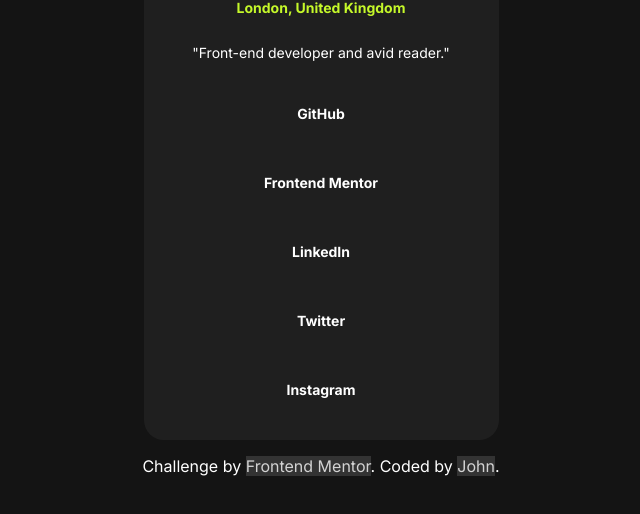
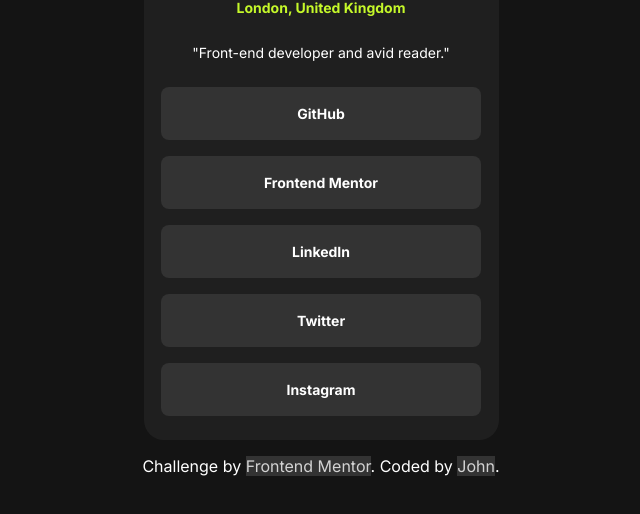
Before and after one commit to RoomForEpsilon/social-links-profile, a plain HTML site: page index.html in a window 1280 px wide. Shown: the part 252-766 px from the top of the page, without its empty margins (319-959 px from the left). Drawn offline with Linux system fonts and the light colour scheme.

Commit message:
Added gray backgroud to social-card-links a elements.

```diff
--- a/style.css
+++ b/style.css
@@ -68,6 +68,7 @@ nav {
     border-radius: .5rem;
     color: white;
     transition: background-color 600ms ease-out, color 600ms ease-out;
+    background-color: hsl(0, 0%, 20%);
 }
 
 nav:last-child {
```
